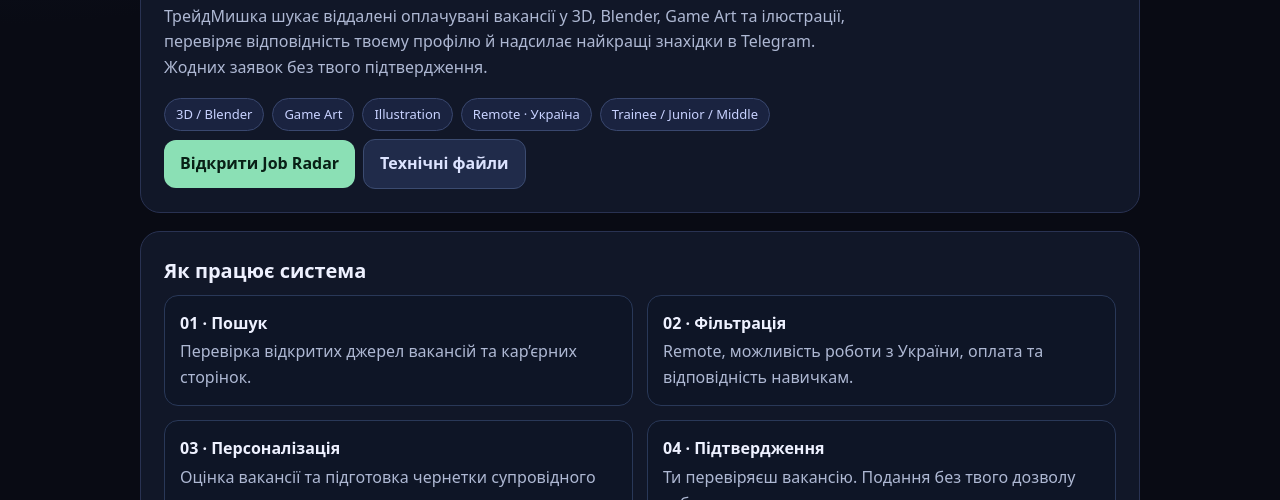
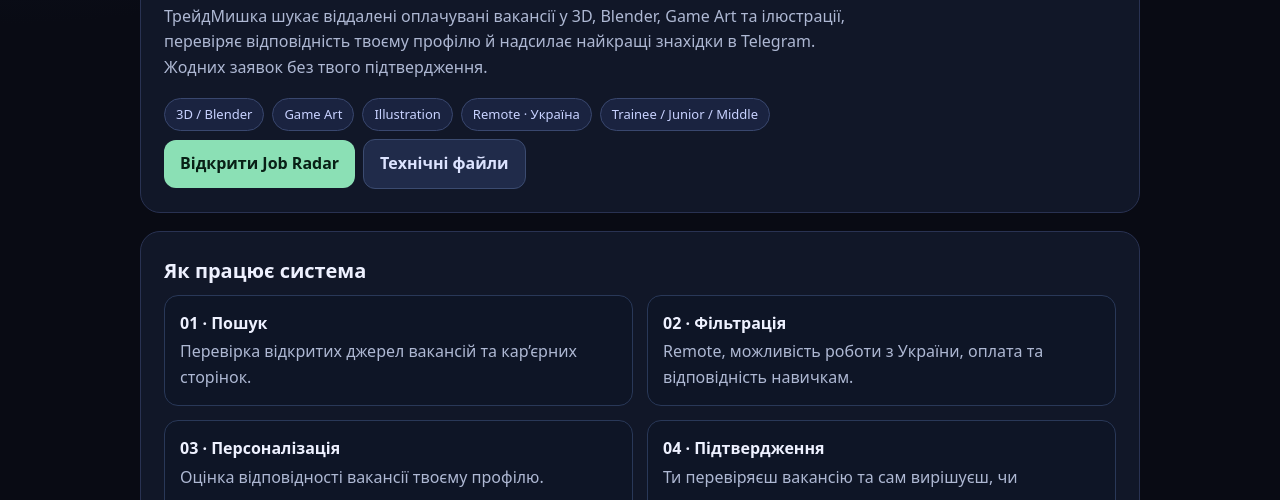
Before and after one commit to omeljanpadovcky-create/T, a website: page index.html in a window 1280 px wide. Shown: the part 300-800 px from the top of the page. Drawn offline with Linux system fonts and the light colour scheme.

Commit message:
Align homepage wording with implemented job matching

```diff
--- a/index.html
+++ b/index.html
@@ -5,6 +5,6 @@
 </style></head><body><main>
 <header class="top"><div class="brand"><div class="logo">🐭</div><div><strong>ТРЕЙДМИШКА</strong><div class="muted" style="font-size:12px">PERSONAL JOB RADAR</div></div></div><span class="tag">REMOTE CAREER SCANNER</span></header>
 <section class="hero"><div class="tag">ТВОЯ ОСОБИСТА СИСТЕМА ПОШУКУ РОБОТИ</div><h1>Менше рутини.<br>Більше можливостей.</h1><p>ТрейдМишка шукає віддалені оплачувані вакансії у 3D, Blender, Game Art та ілюстрації, перевіряє відповідність твоєму профілю й надсилає найкращі знахідки в Telegram. Жодних заявок без твого підтвердження.</p><div class="chips"><span class="chip">3D / Blender</span><span class="chip">Game Art</span><span class="chip">Illustration</span><span class="chip">Remote · Україна</span><span class="chip">Trainee / Junior / Middle</span></div><a class="btn" href="./job-radar/">Відкрити Job Radar</a><a class="btn secondary" href="https://github.com/omeljanpadovcky-create/T/tree/main/job-radar">Технічні файли</a></section>
-<section class="panel"><h2>Як працює система</h2><div class="grid"><div class="item"><b>01 · Пошук</b><span class="muted">Перевірка відкритих джерел вакансій та кар’єрних сторінок.</span></div><div class="item"><b>02 · Фільтрація</b><span class="muted">Remote, можливість роботи з України, оплата та відповідність навичкам.</span></div><div class="item"><b>03 · Персоналізація</b><span class="muted">Оцінка вакансії та підготовка чернетки супровідного тексту.</span></div><div class="item"><b>04 · Підтвердження</b><span class="muted">Ти перевіряєш вакансію. Подання без твого дозволу заборонене.</span></div></div></section>
+<section class="panel"><h2>Як працює система</h2><div class="grid"><div class="item"><b>01 · Пошук</b><span class="muted">Перевірка відкритих джерел вакансій та кар’єрних сторінок.</span></div><div class="item"><b>02 · Фільтрація</b><span class="muted">Remote, можливість роботи з України, оплата та відповідність навичкам.</span></div><div class="item"><b>03 · Персоналізація</b><span class="muted">Оцінка відповідності вакансії твоєму профілю.</span></div><div class="item"><b>04 · Підтвердження</b><span class="muted">Ти перевіряєш вакансію та сам вирішуєш, чи подаватися.</span></div></div></section>
 <section class="panel"><h2>Профіль пошуку</h2><ul class="steps"><li>Напрямки: 3D Character Artist, Blender Artist, 3D Modeler, Game Artist, Environment / Prop Artist та ілюстрація.</li><li>Формат: remote, freelance, contract, part-time та full-time.</li><li>Географія: Україна, Європа та worldwide, якщо роботодавець це дозволяє.</li><li>Рівень: trainee / junior / middle; старші ролі оцінюються за реальними вимогами.</li><li>До 10 релевантних можливостей на день — без випадкового заповнення ліміту.</li></ul></section>
 <section class="panel"><h2>Архітектура та безпека</h2><p class="muted">GitHub Pages показує вебінтерфейс. Секрети Telegram та серверна логіка зберігаються окремо в захищених змінних середовища. CAPTCHA, авторизацію та інші захисні механізми система не обходить. Фактичний статус Telegram і автоматичного запуску потрібно перевірити після налаштування серверного середовища.</p></section><footer class="foot">ТРЕЙДМИШКА · JOB RADAR · НЕ ПОДАЄ ЗАЯВКИ БЕЗ ПІДТВЕРДЖЕННЯ</footer></main></body></html>
```
